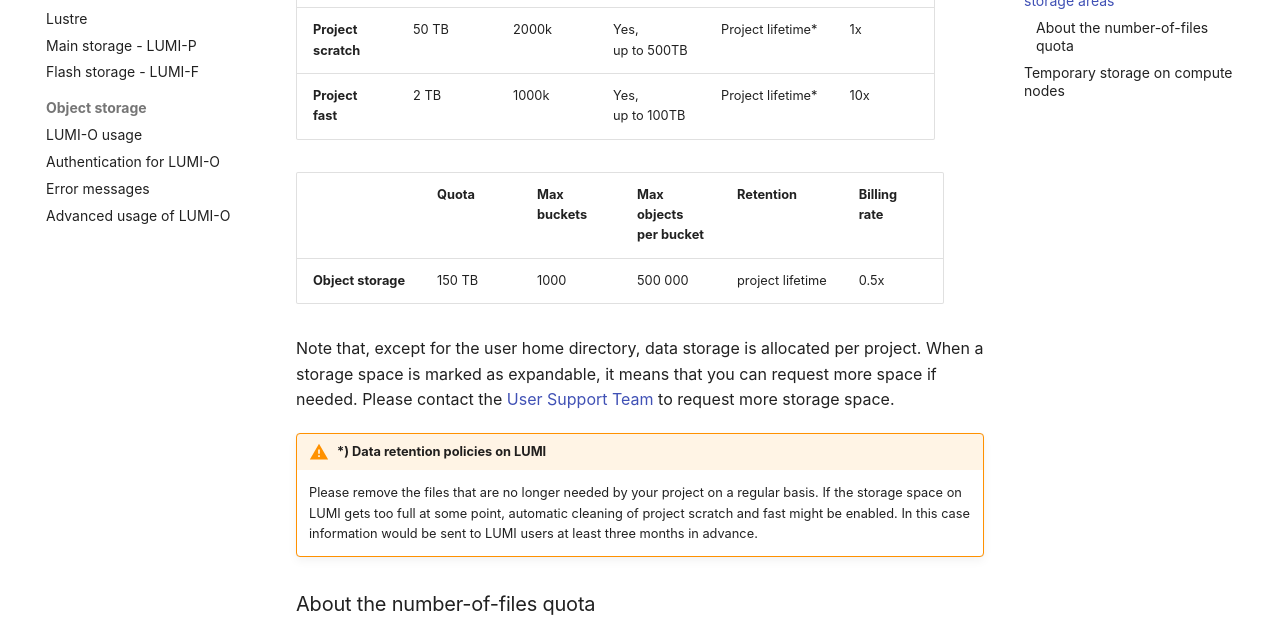
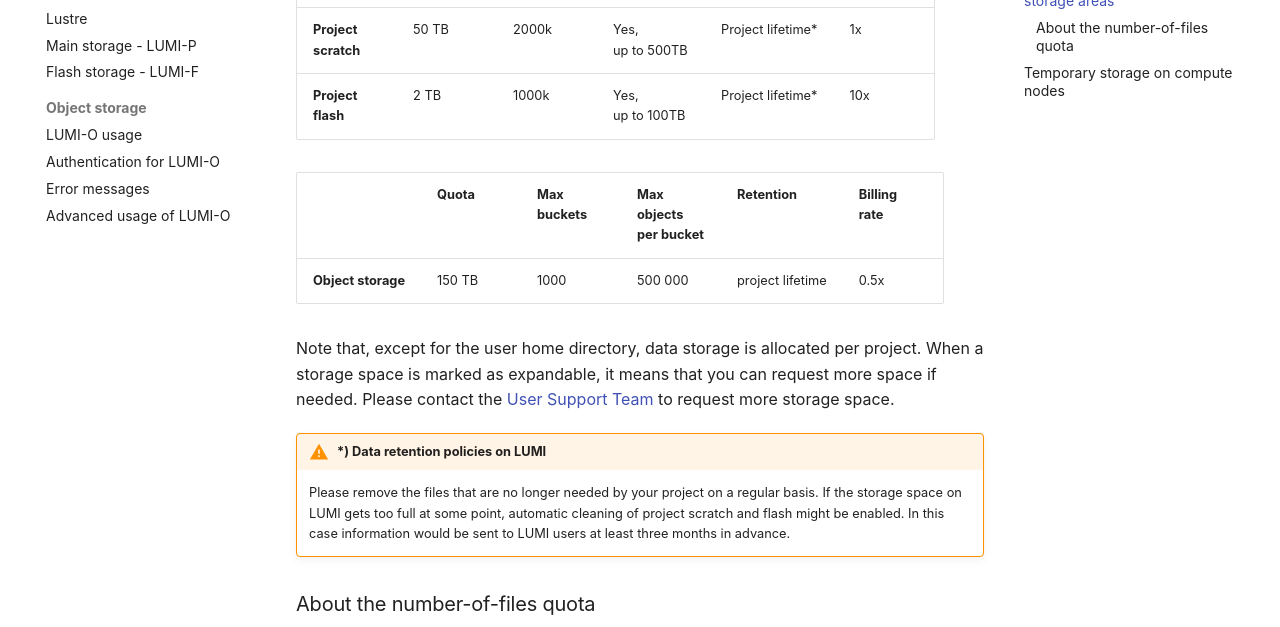
Before and after one commit to Lumi-supercomputer/lumi-userguide, an MkDocs documentation site: the page built from docs/storage/index.md, in a window 1280 px wide and 900 px high, scrolled down 1519 px. Shown: the part 152-779 px from the top of the window. Built offline with MkDocs 1.6.1 and Material for MkDocs 9.7.7, drawn with Linux system fonts in a browser that asks for light colours.

Commit message:
change "project fast" into "project flash"
change "project fast" into "project flash", since in other pages is the project identified not as "fast", but only as "flash"

```diff
--- a/docs/storage/index.md
+++ b/docs/storage/index.md
@@ -71,7 +71,7 @@
 
     A high performance variant of project scratch. Use this when running jobs
     on LUMI that need very fast disk I/O operations. Note the difference in
-    billing of the project scratch and project fast as detailed on the
+    billing of the project scratch and project flash as detailed on the
     [billing page][billing].
 
     The project flash space is only meant for very short term file storage.
@@ -97,7 +97,7 @@
 | **User<br>home**          | 20 GB | 100k      | No                    | User lifetime     | NA              |
 | **Project<br>persistent** | 50 GB | 100k      | Yes,<br> up to 500GB  | Project lifetime  | 1x              |
 | **Project<br>scratch**    | 50 TB | 2000k     | Yes,<br> up to 500TB  | Project lifetime* | 1x              |
-| **Project<br>fast**       |  2 TB | 1000k     | Yes,<br> up to 100TB  | Project lifetime* | 10x             |
+| **Project<br>flash**       |  2 TB | 1000k     | Yes,<br> up to 100TB  | Project lifetime* | 10x             |
 
 |                    | Quota  | Max<br>buckets | Max<br>objects<br>per bucket     | Retention           | Billing<br>rate |
 |--------------------|--------|----------------|----------------------------------|---------------------|-----------------|
@@ -111,7 +111,7 @@
 !!! warning " *) Data retention policies on LUMI"
 
     Please remove the files that are no longer needed by your project on a regular basis.
-    If the storage space on LUMI gets too full at some point, automatic cleaning of project scratch and fast might be enabled. In this case information would be sent to LUMI users at least three months in advance.
+    If the storage space on LUMI gets too full at some point, automatic cleaning of project scratch and flash might be enabled. In this case information would be sent to LUMI users at least three months in advance.
 
 <!---
 (Comment: This box should be hidden as long as the policy is kept inactive.)
```
